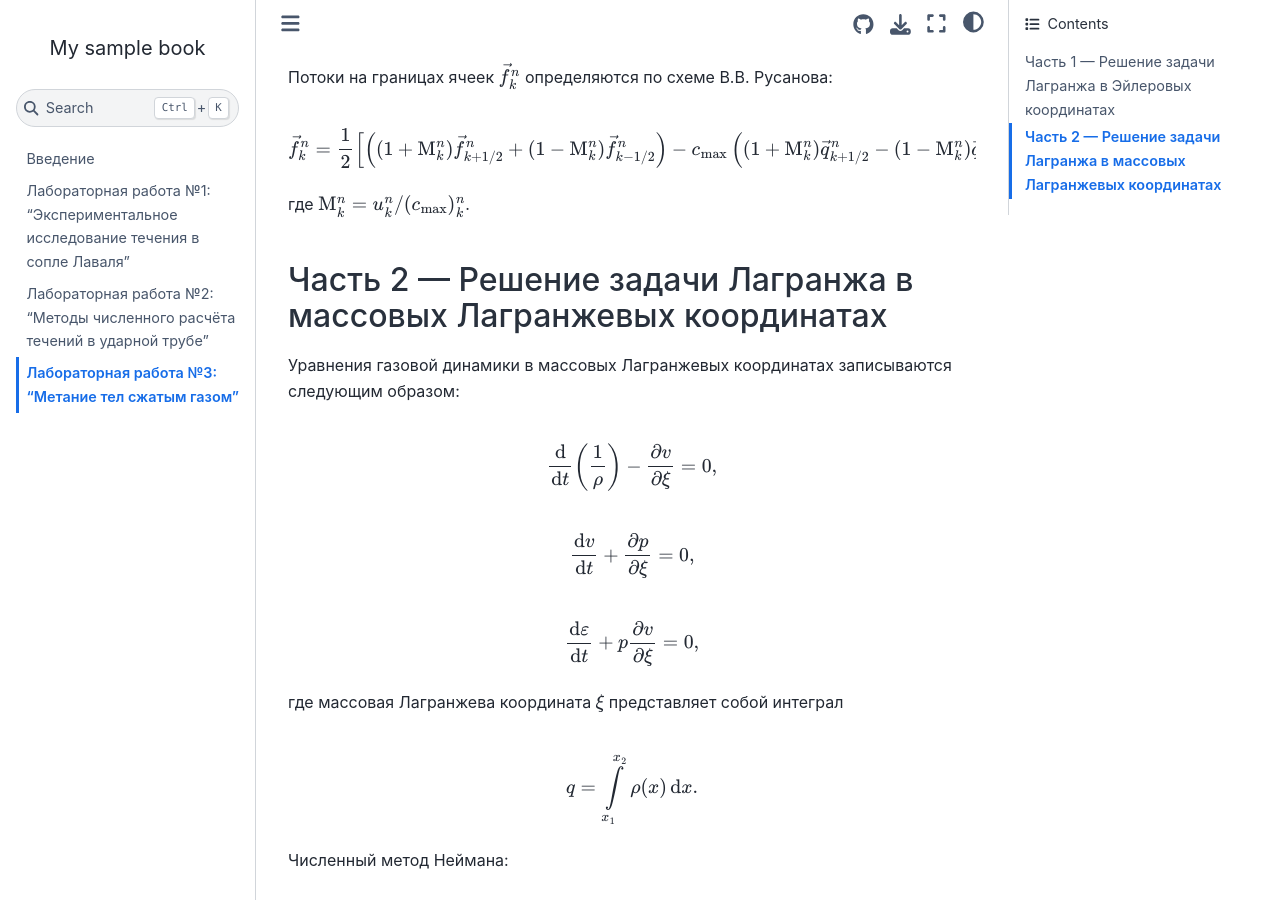
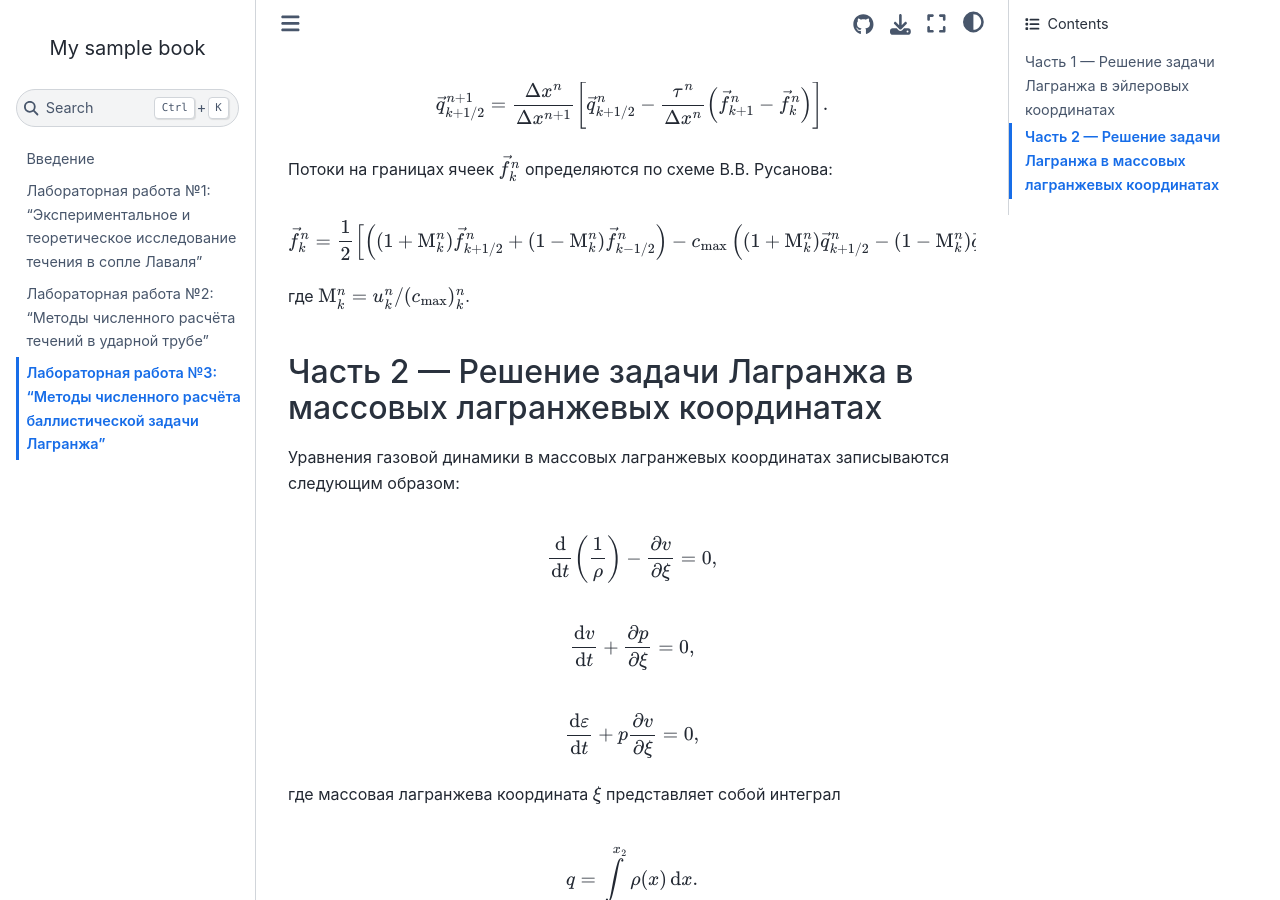
Before and after one commit to unexpectedCoder/GD-labs-part1, a Jupyter Book: the page built from book/lab-3-compressed-gas-shooting.md, in a window 1280 px wide and 900 px high, scrolled down 1553 px. Built offline with Jupyter Book 1.0.4 settings and Sphinx 7.4.7 and the Sphinx Book theme 1.1.4, drawn with Linux system fonts in a browser that asks for light colours; some of the changed text lies outside the part shown.

Commit message:
Fix labs names

```diff
--- a/book/lab-1-laval-nozzle.md
+++ b/book/lab-1-laval-nozzle.md
@@ -1,4 +1,4 @@
-# Лабораторная работа №1: "Экспериментальное исследование течения в сопле Лаваля"
+# Лабораторная работа №1: "Экспериментальное и теоретическое исследование течения в сопле Лаваля"
 
 **Цель работы** — экспериментально исследовать
 сверхзвуковое течение газа в сопле Лаваля.
--- a/book/lab-3-compressed-gas-shooting.md
+++ b/book/lab-3-compressed-gas-shooting.md
@@ -1,7 +1,7 @@
-# Лабораторная работа №3: "Метание тел сжатым газом"
+# Лабораторная работа №3: "Методы численного расчёта баллистической задачи Лагранжа"
 
 
-## Часть 1 — Решение задачи Лагранжа в Эйлеровых координатах
+## Часть 1 — Решение задачи Лагранжа в эйлеровых координатах
 
 Задача Лагранжа описывается одномерными нестационарными уравнениями газовой динамики:
 
@@ -95,9 +95,9 @@ $$
 $\mathrm{M}^n_k = u^n_k/(c_\mathrm{max})^n_k$.
 
 
-## Часть 2 — Решение задачи Лагранжа в массовых Лагранжевых координатах
+## Часть 2 — Решение задачи Лагранжа в массовых лагранжевых координатах
 
-Уравнения газовой динамики в массовых Лагранжевых координатах
+Уравнения газовой динамики в массовых лагранжевых координатах
 записываются следующим образом:
 
 $$
@@ -118,7 +118,7 @@ $$
 = 0,
 $$
 
-где массовая Лагранжева координата $\xi$ представляет собой интеграл
+где массовая лагранжева координата $\xi$ представляет собой интеграл
 
 $$
 q = \int\limits_{x_1}^{x_2} \rho(x) \, \mathrm{d} x.
```
